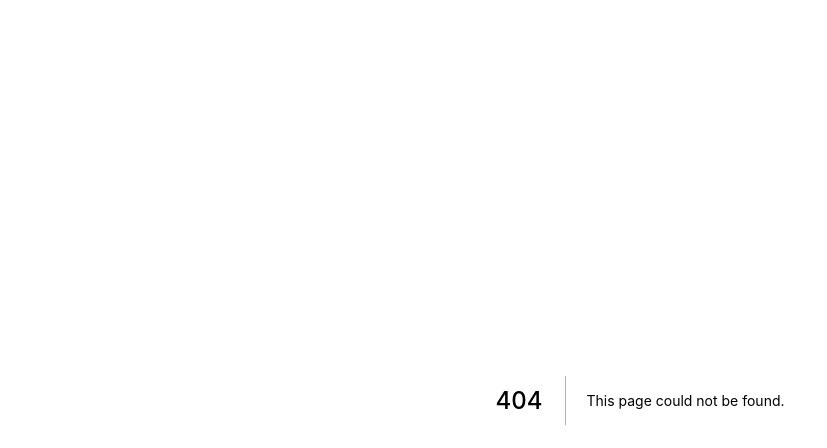
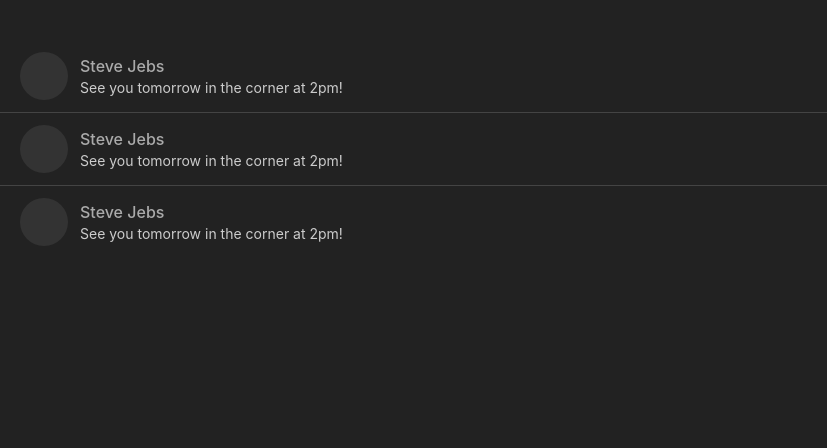
Before and after one commit to hayoung-jeremy/study-nextjs, a Next.js app: page /chat in a window 1280 px wide. Before the commit this address had no page. Shown: the top 448 px of the page, without its empty margins (0-827 px from the left). Built offline with nearby package versions, Linux system fonts and the light colour scheme.

Commit message:
style : Chat UI

```diff
--- /dev/null
+++ b/pages/chat.tsx
@@ -0,0 +1,26 @@
+import type { NextPage } from "next"
+
+const chat: NextPage = () => {
+  return (
+    <section className="text-[#eee] py-10 ">
+      {[...Array(3)].map((_, i) => {
+        return (
+          <div
+            key={i}
+            className="px-5 flex items-center gap-3 py-3 border-b last:border-b-0 border-b-[#444] cursor-pointer"
+          >
+            <div className="w-12 h-12 bg-[#333] rounded-full" />
+            <div>
+              <p className="font-medium text-[#aaa]">Steve Jebs</p>
+              <p className="text-sm text-[#ccc]">
+                See you tomorrow in the corner at 2pm!
+              </p>
+            </div>
+          </div>
+        )
+      })}
+    </section>
+  )
+}
+
+export default chat
```
